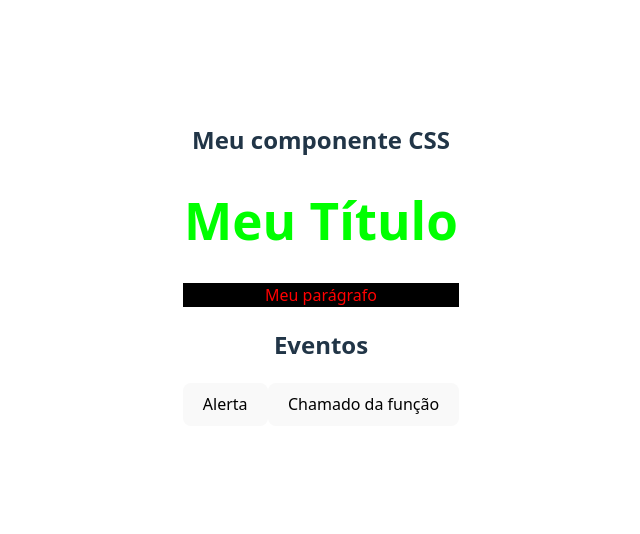
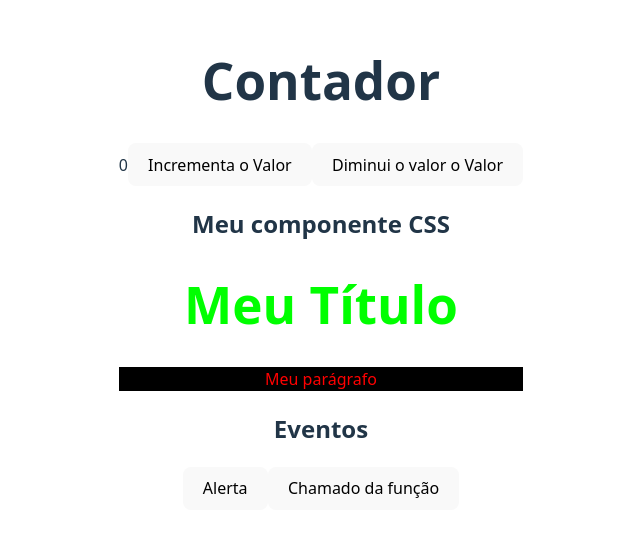
Before and after one commit to joelsonlins/avanti-innovation-class-2025, a React (Vite) app in the folder REACT/1_components/: page / in a window 1280 px wide. Shown: the part 136-670 px from the top of the page, without its empty margins (319-959 px from the left). Built offline with nearby package versions, Linux system fonts and the light colour scheme.

Commit message:
React - Aula 13 - useState

```diff
--- a/REACT/1_components/src/App.jsx
+++ b/REACT/1_components/src/App.jsx
@@ -4,12 +4,15 @@ import TextComponent from './components/TextComponent'
 import { SecondText, ThirdText } from './components/OtherComponents'
 import Events from './components/Events'
 import MyCSSComponent from './components/MyCSSComponent/MyCSSComponent'
+import Counter from './components/MyCSSComponent/Counter'
 
 function App() {
 
 
   return (
     <>
+    <h1>Contador</h1>
+    <p><Counter/></p>
     <h2>Meu componente CSS</h2>
     <MyCSSComponent></MyCSSComponent>
 
--- /dev/null
+++ b/REACT/1_components/src/components/MyCSSComponent/Counter.jsx
@@ -0,0 +1,24 @@
+import React, {useState} from 'react'
+
+const Counter = () => {
+
+  const [counter, setCount] = useState(0);
+
+  const increment = () => {
+    setCount((prevState)=>prevState + 1)
+  }
+
+  const decrement = () => {
+    setCount((prevState)=>prevState - 1)
+  }
+
+  return (
+    <>
+    {counter}
+    <button onClick={increment}>Incrementa o Valor</button>
+    <button onClick={decrement}>Diminui o valor o Valor</button>
+    </>
+  )
+}
+
+export default Counter
```
